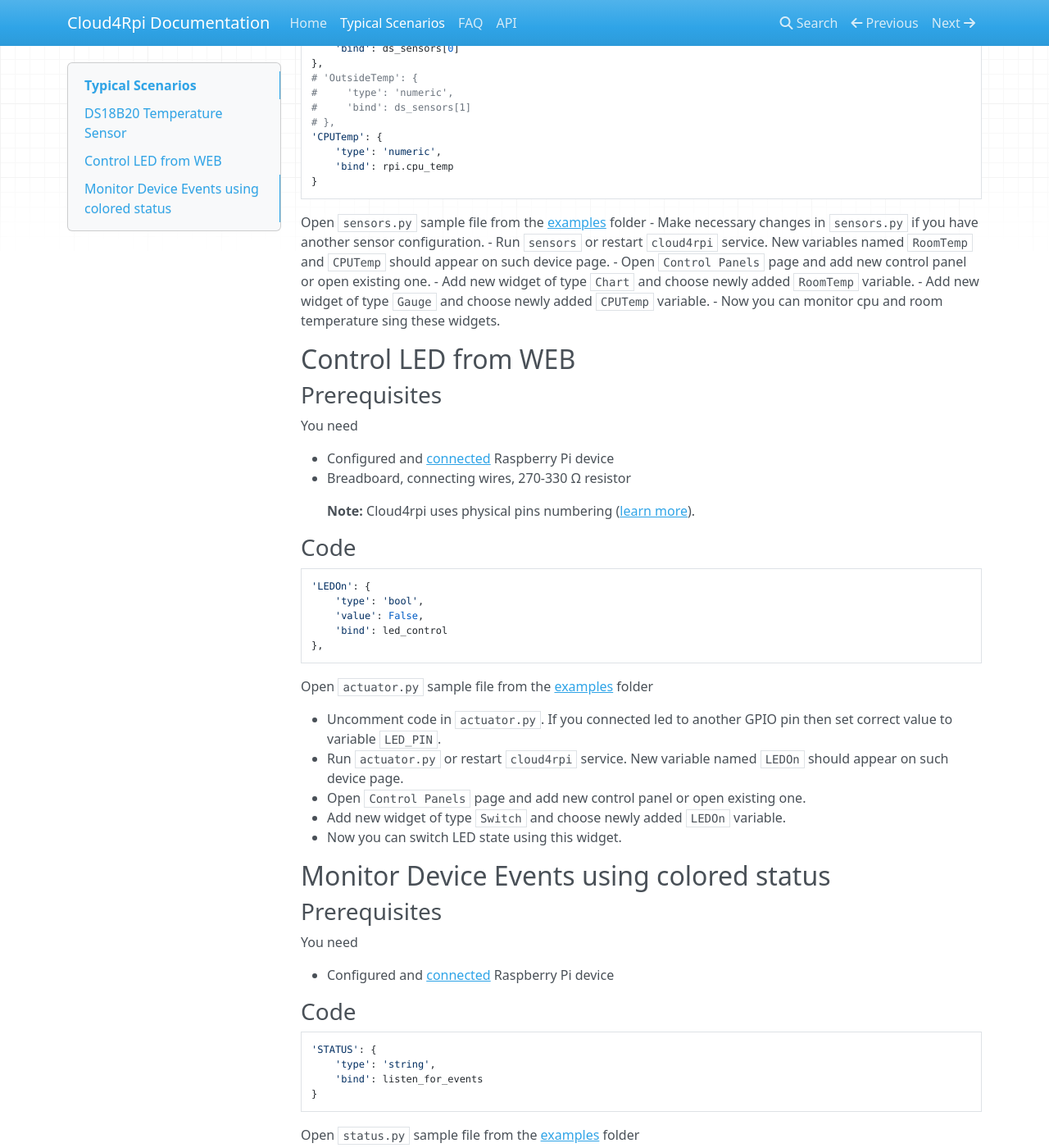
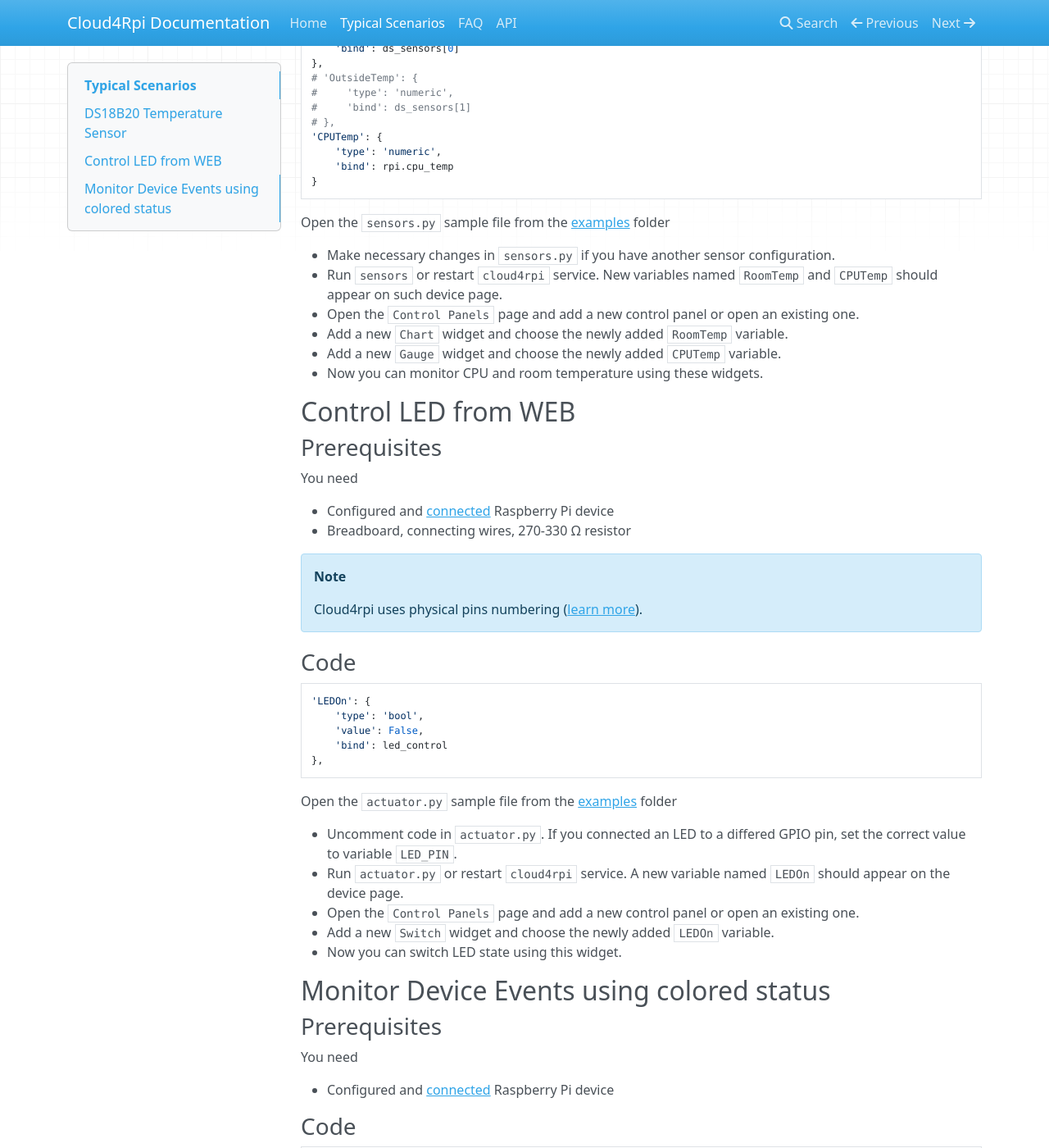
Before and after one commit to cloud4rpi/docs, an MkDocs documentation site: the page built from docs/typical-scenarios.md, in a window 1280 px wide and 1400 px high, scrolled down 507 px. Shown: the whole window at 82% size. Built offline with MkDocs 1.6.1, drawn with Linux system fonts in a browser that asks for light colours; nearby versions of some CDN libraries; old or Windows-style settings are respelled for this version of MkDocs; some of the changed text lies outside the part shown.

Commit message:
spell check english

````diff
--- a/docs/typical-scenarios.md
+++ b/docs/typical-scenarios.md
@@ -2,7 +2,7 @@
 
 !!! Note
 
-    Don't forget to replace '__YOUR_DEVICE_TOKEN__' on sample with the personal device token.
+    Don't forget to replace '__YOUR_DEVICE_TOKEN__' in the samples with the personal device token.
 
 ## DS18B20 Temperature Sensor
 
@@ -30,15 +30,16 @@
     'bind': rpi.cpu_temp
 }
 ```
-Open `sensors.py` sample file from the [examples](`https://github.com/cloud4rpi/cloud4rpi/tree/master/examples/raspberrypi`) folder
+Open the `sensors.py` sample file from the [examples](`https://github.com/cloud4rpi/cloud4rpi/tree/master/examples/raspberrypi`) folder
+
 - Make necessary changes in `sensors.py` if you have another sensor configuration.
 - Run `sensors` or restart `cloud4rpi` service. New variables
 named `RoomTemp` and `CPUTemp` should appear on such device
 page.
-- Open `Control Panels` page and add new control panel or open existing one.
-- Add new widget of type `Chart` and choose newly added `RoomTemp` variable.
-- Add new widget of type `Gauge` and choose newly added `CPUTemp` variable.
-- Now you can monitor cpu and room temperature sing these widgets.
+- Open the `Control Panels` page and add a new control panel or open an existing one.
+- Add a new `Chart` widget and choose the newly added `RoomTemp` variable.
+- Add a new `Gauge` widget and choose the newly added `CPUTemp` variable.
+- Now you can monitor CPU and room temperature using these widgets.
 
 ## Control LED from WEB
 
@@ -50,7 +51,8 @@
 - Breadboard, connecting wires, 270-330 Ω resistor
 
 
-    **Note:**
+!!! Note
+
     Cloud4rpi uses physical pins numbering ([learn more](https://www.raspberrypi.org/documentation/usage/gpio/)).
 
 ### Code
@@ -63,14 +65,12 @@
 },
 ```
 
-Open `actuator.py` sample file from the [examples](`https://github.com/cloud4rpi/cloud4rpi/tree/master/examples/raspberrypi`) folder
+Open the `actuator.py` sample file from the [examples](`https://github.com/cloud4rpi/cloud4rpi/tree/master/examples/raspberrypi`) folder
 
-- Uncomment code in `actuator.py`. If you connected led to another GPIO pin
-then set correct value to variable `LED_PIN`.
-- Run `actuator.py` or restart `cloud4rpi` service. New variable
-named `LEDOn` should appear on such device page.
-- Open `Control Panels` page and add new control panel or open existing one.
-- Add new widget of type `Switch` and choose newly added `LEDOn` variable.
+- Uncomment code in `actuator.py`. If you connected an LED to a differed GPIO pin, set the correct value to variable `LED_PIN`.
+- Run `actuator.py` or restart `cloud4rpi` service. A new variable named `LEDOn` should appear on the device page.
+- Open the `Control Panels` page and add a new control panel or open an existing one.
+- Add a new `Switch` widget and choose the newly added `LEDOn` variable.
 - Now you can switch LED state using this widget.
 
 
@@ -89,7 +89,7 @@
     'bind': listen_for_events
 }
 ```
- Open `status.py` sample file from the [examples](`https://github.com/cloud4rpi/cloud4rpi/tree/master/examples/raspberrypi`) folder
+ Open the `status.py` sample file from the [examples](`https://github.com/cloud4rpi/cloud4rpi/tree/master/examples/raspberrypi`) folder
 
 ### Code
 ``` python
@@ -106,14 +106,13 @@
 ```
 !!! Note
 
-    Feel free to re-write an event generation logic based with your specific conditions:
+    Feel free to re-write event generation logic based on your specific conditions:
 
 
-- Run `status.py`
-- Go to [cloud4rpi](`https://cloud4rpi.io`) website. New variable `STATUS` should appear on such device page.
-- Open `Control Panels` page and add new control panel or open existing one.
-- Add new widget of type `Text` and choose newly added `STATUS` variable.
-- Manage pre-defined status color items according with the event names from a code above.
-- In result, you should have the three items like the following:
+- Run `status.py` or restart `cloud4rpi` service. A new variable named `STATUS` should appear on the device page.
+- Open `Control Panels` page and add a new control panel or open an existing one.
+- Add a new `Text` widget and choose the newly added `STATUS` variable.
+- Change the pre-defined status color items according to the event names from the code above.
+- As a result, you should have three items like the following:
 `{ IDLE: #00ff00}  { RING: #ff6600}  { BOOM!: #ff0000}`
-- Now you can monitor colorized incoming status using this widget.
+- Now this widget displays incoming status with color.
````
Also changed, not shown: docs/api.md (+2 -2 lines), docs/faq.md (+3 -3 lines), docs/index.md (+5 -5 lines).
